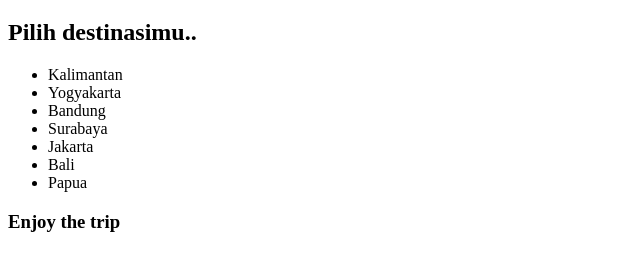
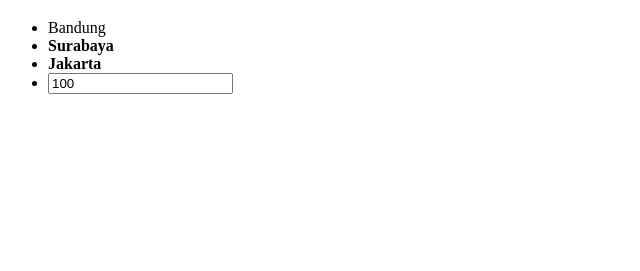
Before and after one commit to mahardhikap/belajar-JQuery, a plain HTML site: page index.html in a window 1280 px wide. Shown: the part 61-332 px from the top of the page, without its empty margins (0-640 px from the left). Drawn offline with Linux system fonts and the light colour scheme.

Commit message:
refactor: memanipulasi DOM (data object model) di JQuery menggunakan fungsi Get(ambil data elemen)

```diff
--- a/index.html
+++ b/index.html
@@ -10,26 +10,16 @@
     <h1>Kemana kamu ingin pergi?</h1>
     <ul class="lokasi">
       <li>Bandung</li>
-      <li>Surabaya</li>
-      <li>Jakarta</li>
+      <li class="surabaya"><strong>Surabaya</strong></li>
+      <li class="jakarta"><strong>Jakarta</strong></li>
+      <li><input type="text" class="inputan" value="100" /></li>
     </ul>
     <script src="jquery-3.6.4.min.js"></script>
     <script>
       $(document).ready(function () {
-        let jogja = $('<li>Yogyakarta</li>');
-        let bali = $('<li>Bali</li>');
-        let subjudul = $('<h2>Pilih destinasimu..</h2>');
-        let subjudul2 = $('<h3>Enjoy the trip</h3>');
-        let kali = $('<li>Kalimantan</li>');
-        let papua = $('<li>Papua</li>');
-
-        $('.lokasi').prepend(jogja);
-        $('.lokasi').append(bali);
-
-        $('.lokasi').before(subjudul);
-        $('.lokasi').after(subjudul2);
-        kali.prependTo($('.lokasi'));
-        papua.appendTo($('.lokasi'));
+        console.log($('.surabaya').get());
+        console.log($('.jakarta').html());
+        console.log($('.inputan').val());
       });
     </script>
   </body>
```
